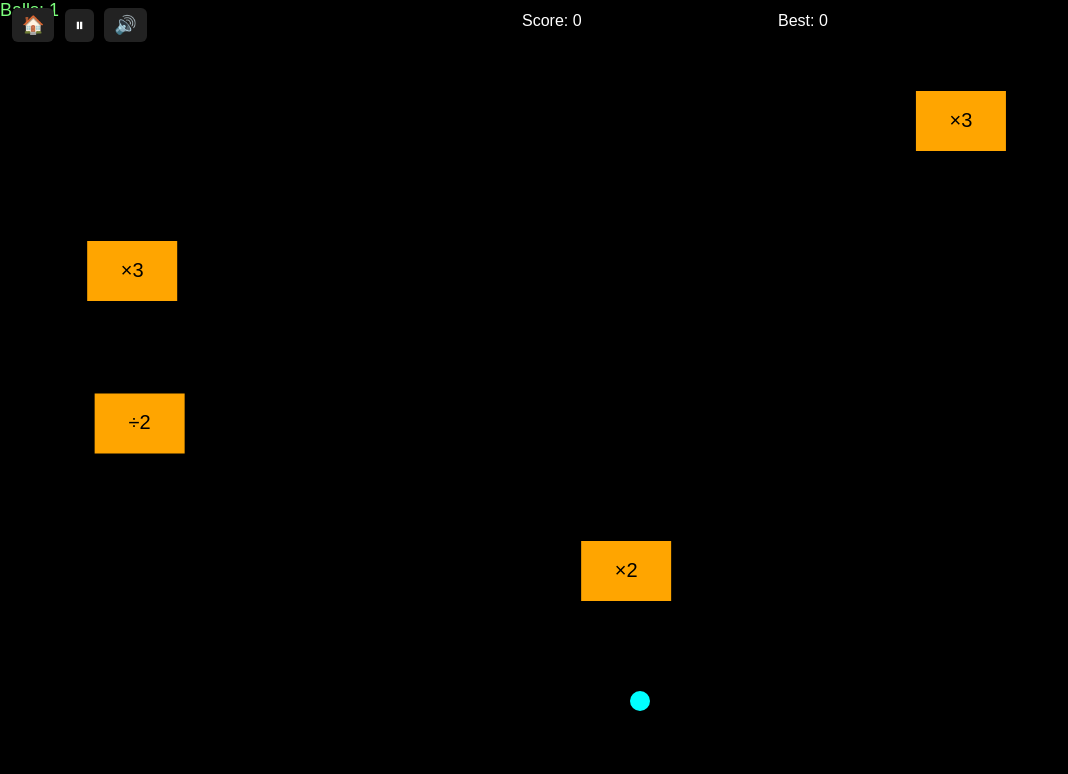
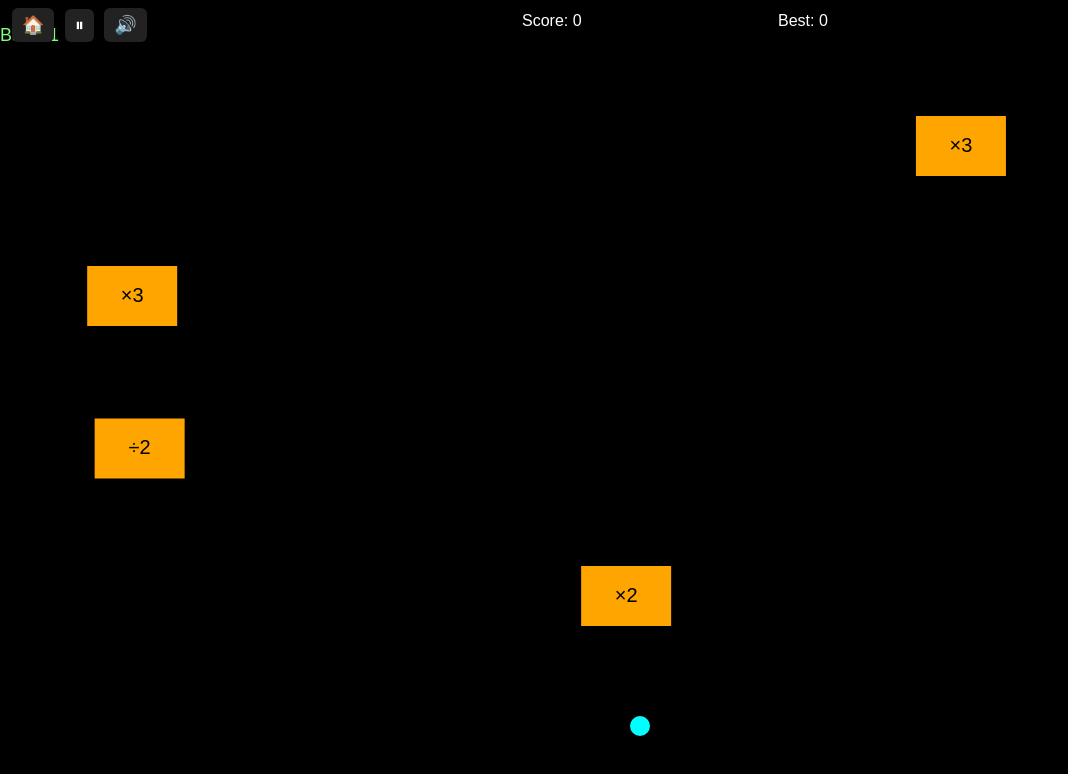
Before and after one commit to vmj6sjrf9z-create/factor-run, a plain HTML site: page index.html in a window 1280 px wide. Shown: the whole page, without its empty margins (0-1068 px from the left). Drawn offline with Linux system fonts and the light colour scheme.

Commit message:
Update style.css

```diff
--- a/style.css
+++ b/style.css
@@ -52,7 +52,7 @@
 }
 
 #balls {
-  top: 50%;
+  margin-top: 25px;
   left: 0%;
   font-size: 18px;
   color: #7CFF7C; /* light green for clarity */
```
